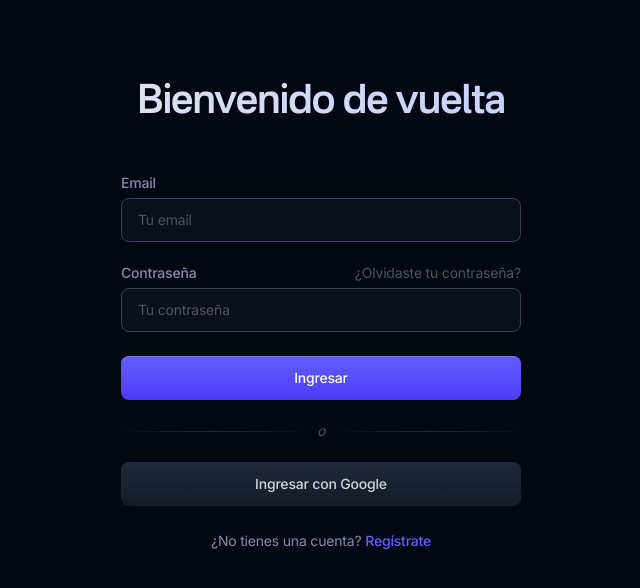
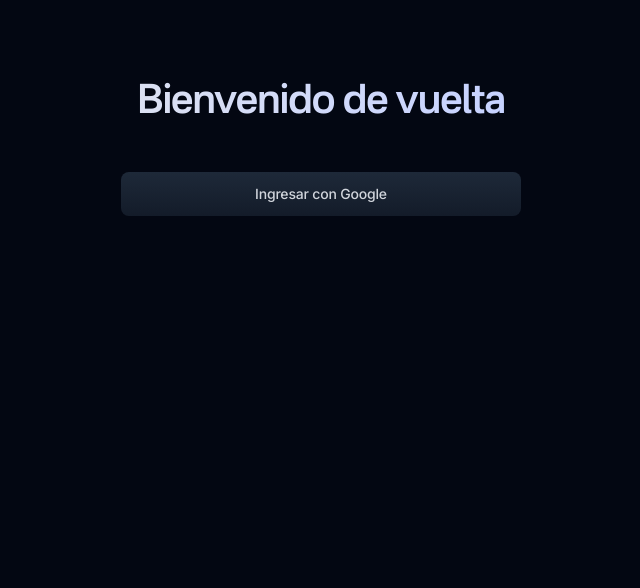
Before and after one commit to iandifilippo/kippilex, a Next.js app: page /signin in a window 1280 px wide. Shown: the top 588 px of the page, without its empty margins (319-959 px from the left). Built offline with nearby package versions, Linux system fonts and the light colour scheme; no server answers.

Commit message:
CHORE: Simplificar la página de signin solo a Google

```diff
--- a/app/signin/page.tsx
+++ b/app/signin/page.tsx
@@ -1,20 +1,16 @@
 "use client";
 
-import { useState, useEffect } from 'react';
+import { useEffect } from 'react';
 import { createClient } from '@/utils/supabase/client';
 import { useRouter } from 'next/navigation';
-import Link from "next/link";
 
 export default function SignIn() {
-  const [email, setEmail] = useState('');
-  const [password, setPassword] = useState('');
-  const [errorMsg, setErrorMsg] = useState('');
   const router = useRouter();
   const supabase = createClient();
 
-  // --- GUARDIA DE AUTENTICACIÓN (FINAL) ---
+  // --- GUARDIA DE AUTENTICACIÓN (Se mantiene) ---
+  // Si la sesión está activa, redirige inmediatamente al router del dashboard.
   useEffect(() => {
-    // Si la sesión está activa, redirige inmediatamente al router del dashboard.
     supabase.auth.getSession().then(({ data: { session } }) => {
       if (session) {
         router.push('/dashboard');
@@ -24,25 +20,7 @@
   // --- FIN DEL GUARDIA ---
 
 
-  // --- Función para Ingreso con Email ---
-  const handleSignIn = async (e: React.FormEvent) => {
-    e.preventDefault();
-    setErrorMsg('');
-
-    const { error } = await supabase.auth.signInWithPassword({
-      email: email,
-      password: password,
-    });
-
-    if (error) {
-      console.error(error);
-      setErrorMsg('Email o contraseña incorrectos. Por favor, intenta de nuevo.');
-    } else {
-      router.push('/dashboard');
-    }
-  };
-
-  // --- Función para Ingresar con Google ---
+  // --- Función para Ingresar con Google (Se mantiene) ---
   const handleGoogleSignIn = async () => {
     await supabase.auth.signInWithOAuth({
       provider: 'google',
@@ -56,72 +34,16 @@
     <section>
       <div className="mx-auto max-w-6xl px-4 sm:px-6">
         <div className="py-12 md:py-20">
-          {/* Section header */}
+
+          {/* Section header (Se mantiene) */}
           <div className="pb-12 text-center">
             <h1 className="animate-[gradient_6s_linear_infinite] bg-[linear-gradient(to_right,var(--color-gray-200),var(--color-indigo-200),var(--color-gray-50),var(--color-indigo-300),var(--color-gray-200))] bg-[length:200%_auto] bg-clip-text font-nacelle text-3xl font-semibold text-transparent md:text-4xl">
               Bienvenido de vuelta
             </h1>
           </div>
 
-          {/* Formulario (Solo botones de login) */}
-          <form className="mx-auto max-w-[400px]" onSubmit={handleSignIn}>
-            <div className="space-y-5">
-              {/* ... (campos de email/contraseña) ... */}
-              <div>
-                <label
-                  className="mb-1 block text-sm font-medium text-indigo-200/65"
-                  htmlFor="email"
-                >
-                  Email
-                </label>
-                <input
-                  id="email"
-                  type="email"
-                  className="form-input w-full"
-                  placeholder="Tu email"
-                  value={email}
-                  onChange={(e) => setEmail(e.target.value)}
-                  required
-                />
-              </div>
-              <div>
-                <div className="mb-1 flex items-center justify-between gap-3">
-                  <label
-                    className="block text-sm font-medium text-indigo-200/65"
-                    htmlFor="password"
-                  >
-                    Contraseña
-                  </label>
-                  <Link
-                    className="text-sm text-gray-600 hover:underline"
-                    href="/reset-password"
-                  >
-                    ¿Olvidaste tu contraseña?
-                  </Link>
-                </div>
-                <input
-                  id="password"
-                  type="password"
-                  className="form-input w-full"
-                  placeholder="Tu contraseña"
-                  value={password}
-                  onChange={(e) => setPassword(e.target.value)}
-                  required
-                />
-              </div>
-            </div>
-
-            {errorMsg && (
-              <p className="mt-4 text-center text-red-500">{errorMsg}</p>
-            )}
-
-            <div className="mt-6 space-y-5">
-              <button type="submit" className="btn w-full bg-linear-to-t from-indigo-600 to-indigo-500 bg-[length:100%_100%] bg-[bottom] text-white shadow-[inset_0px_1px_0px_0px_--theme(--color-white/.16)] hover:bg-[length:100%_150%]">
-                Ingresar
-              </button>
-              <div className="flex items-center gap-3 text-center text-sm italic text-gray-600 before:h-px before:flex-1 before:bg-linear-to-r before:from-transparent before:via-gray-400/25 after:h-px after:flex-1 after:bg-linear-to-r after:from-transparent after:via-gray-400/25">
-                o
-              </div>
+          {/* Contenedor solo para el botón de Google */}
+          <div className="mx-auto max-w-[400px]">
             <button
               type="button"
               className="btn relative w-full bg-linear-to-b from-gray-800 to-gray-800/60 bg-[length:100%_100%] bg-[bottom] text-gray-300 before:pointer-events-none before:absolute before:inset-0 before:rounded-[inherit] before:border before:border-transparent before:[background:linear-gradient(to_right,var(--color-gray-800),var(--color-gray-700),var(--color-gray-800))_border_box] before:[mask-composite:exclude_!important] before:[mask:linear-gradient(white_0_0)_padding-box,_linear_gradient(white_0_0)] hover:bg-[length:100%_150%]"
@@ -130,15 +52,7 @@
               Ingresar con Google
             </button>
           </div>
-          </form>
 
-          {/* Bottom link */}
-          <div className="mt-6 text-center text-sm text-indigo-200/65">
-            ¿No tienes una cuenta?{" "}
-            <Link className="font-medium text-indigo-500" href="/signup">
-              Regístrate
-            </Link>
-          </div>
         </div>
       </div>
     </section>
```
Lines whose indentation alone changed are shown as unchanged.
